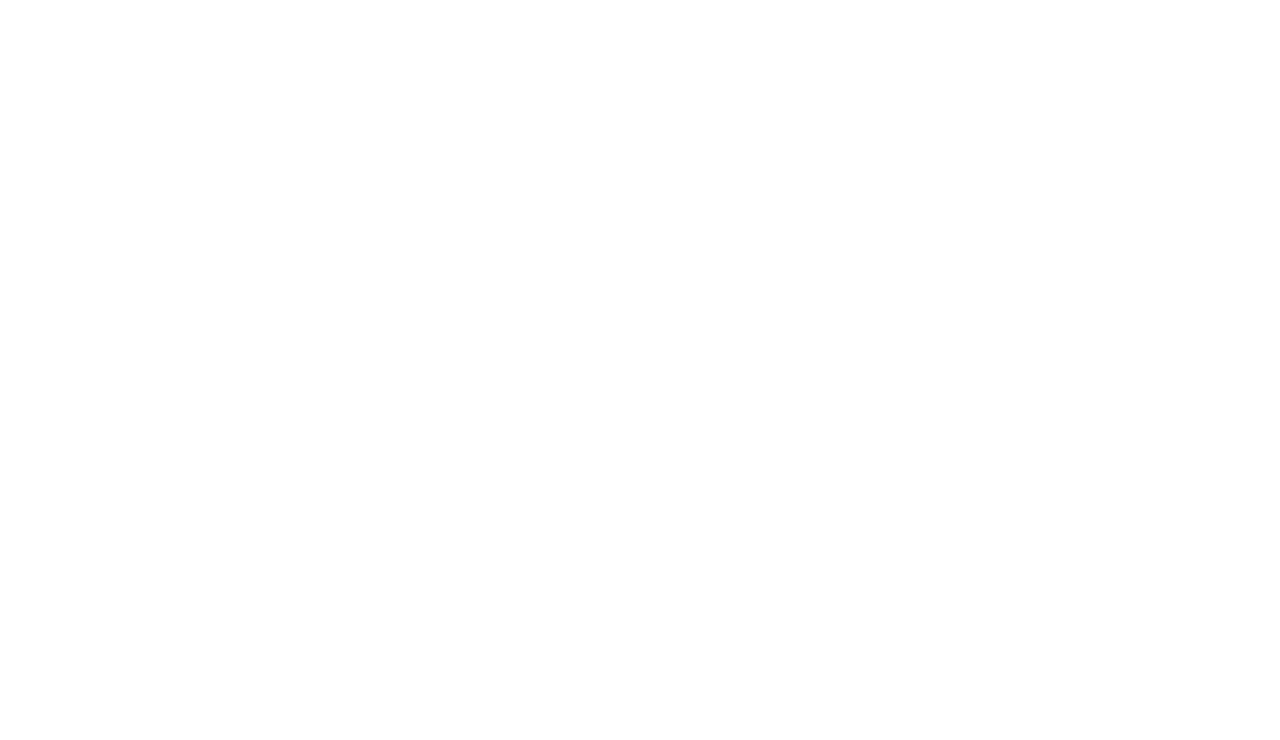
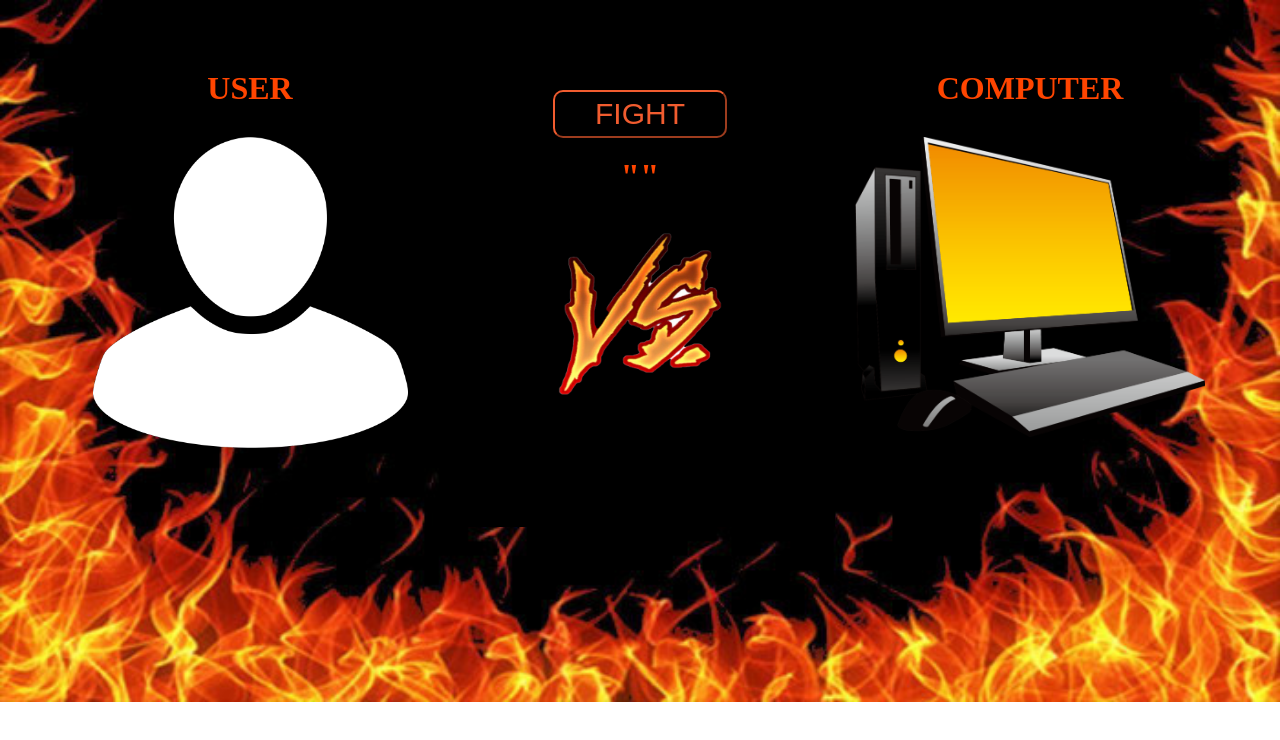
Before and after one commit to GianmauroCoviello/js-mail-dadi, a plain HTML site: page dadi/index.html in a window 1280 px wide. Drawn offline with Linux system fonts and the light colour scheme.

Commit message:
[DOCS] Esercizio "dadi" completato.

```diff
--- /dev/null
+++ b/dadi/css/style.css
@@ -0,0 +1,72 @@
+*{
+    padding: 0;
+    margin: 0;
+    box-sizing: border-box;
+}
+body{
+    background-image: url(../img/flames.jpg);
+    background-repeat: no-repeat;
+    background-size: cover;
+}
+/* UTILITIES */
+.container{
+    max-width: 1170px;
+    margin: 50PX auto;
+
+
+}
+.row{
+    display: flex;
+
+}
+.col-33{
+    width: calc(100%/3);
+    padding: 20px;
+    color: orangered;
+
+
+
+
+}
+.text-center{
+    text-align: center;
+}
+#fight{
+    margin-top: 20px;
+    padding: 5px 40px;
+    font-size: 30px;
+    color: rgb(241, 92, 47);
+    background-color: black;
+    border-color: rgb(241, 92, 47);
+    border-radius: 10px;
+}
+#Result{
+    padding: 20px 0;
+    font-size: 35px;
+    color: orangered;
+}
+.black{
+    background-color: black;
+}
+
+.img-col{
+    width: 100%;
+    margin-top: 30px;
+
+}
+.img-user{
+    width: 90%;
+    filter: invert(100%);
+    margin-top: 30px;
+}
+#vs{
+    width: 350px;
+}
+#computer{
+    font-size: 70px;
+    padding-top: 55px;
+}
+#user{
+    font-size: 70px;
+    padding-top: 55px;
+}
--- a/dadi/index.html
+++ b/dadi/index.html
@@ -5,10 +5,34 @@
     <meta http-equiv="X-UA-Compatible" content="IE=edge">
     <meta name="viewport" content="width=device-width, initial-scale=1.0">
     <title>Document</title>
+    <link rel="stylesheet" href="./css/style.css">
     <script defer src="./js/script.js"></script>
 </head>
 <body>
+    <div class="container">
 
+        <div class="row">
+            <div class="col-33 text-center border">
+                <h1>USER</h1>
+                <img class="img-user" src="./img/Account-User-PNG-Clipart.png" alt="">
+                <h1 id="user"></h1>
+
+            </div>
+            <div class="col-33 text-center black">
+                <button id="fight">FIGHT</button>
+                <h1 id="Result">""</h1>
+                <img id="vs" src="./img/Versus-Battle-Transparent-PNG.png" alt="">
+
+
+            </div>
+            <div class="col-33 text-center border">
+                <h1>COMPUTER</h1>
+                <img class="img-col " src="./img/COMPUTER.png" alt="">
+                <h1 id="computer"></h1>
+
+            </div>
+        </div>
+    </div>
 
 </body>
 </html>
--- a/dadi/js/script.js
+++ b/dadi/js/script.js
@@ -0,0 +1,33 @@
+// VARIABILE BUTTON
+let button = document.getElementById('fight')
+
+button.addEventListener('click', function(){
+    // VARIABILE USER
+    let user = Math.floor(Math.random() * 6)+1;
+    console.log(user)
+    // VARIABILE COMPUTER
+    let computer = Math.floor(Math.random() * 6)+1;
+    console.log(computer)
+    // PRIMA CONDIZIONE
+    if (user > computer) {
+        console.log('User ha vinto')
+        document.getElementById('Result').innerHTML= (' "User ha vinto" ')
+
+
+    // SECONDA CONDIZIONE
+    } else if (user === computer) {
+        console.log('avete pareggiato')
+        document.getElementById('Result').innerHTML= (' "avete pareggiato" ')
+    // TERZA CONDIZIONE
+    } else{
+        console.log('Computer ha vinto')
+        document.getElementById('Result').innerHTML= (' "Computer ha vinto" ')
+
+
+    }
+
+
+    document.getElementById("user").innerHTML = user;
+    document.getElementById("computer").innerHTML = computer;
+
+})
```
Also changed, not shown: mail/js/script.js (+15 -13 lines), dadi/img/Account-User-PNG-Clipart.png (added), dadi/img/COMPUTER.png (added), dadi/img/Versus-Battle-Transparent-PNG.png (added), dadi/img/flames.jpg (added), dadi/img/user-icon-vector.jpg (added).
